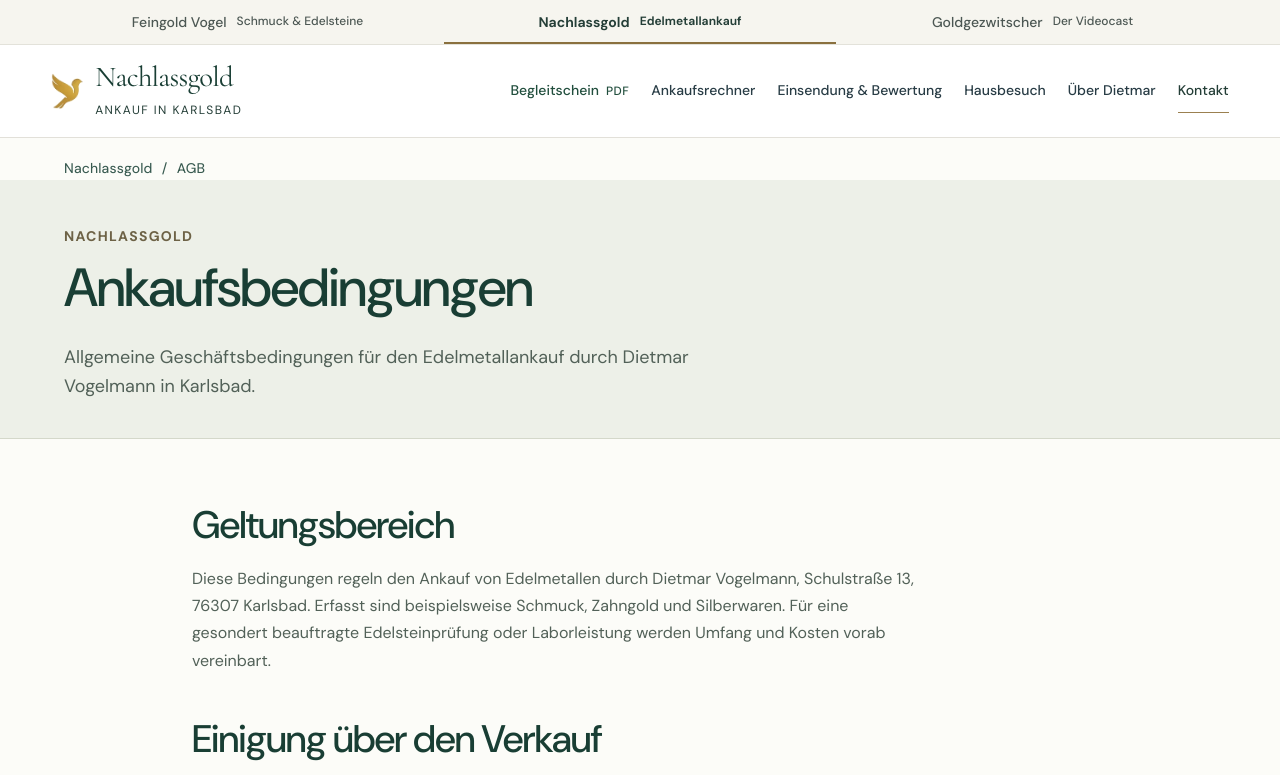
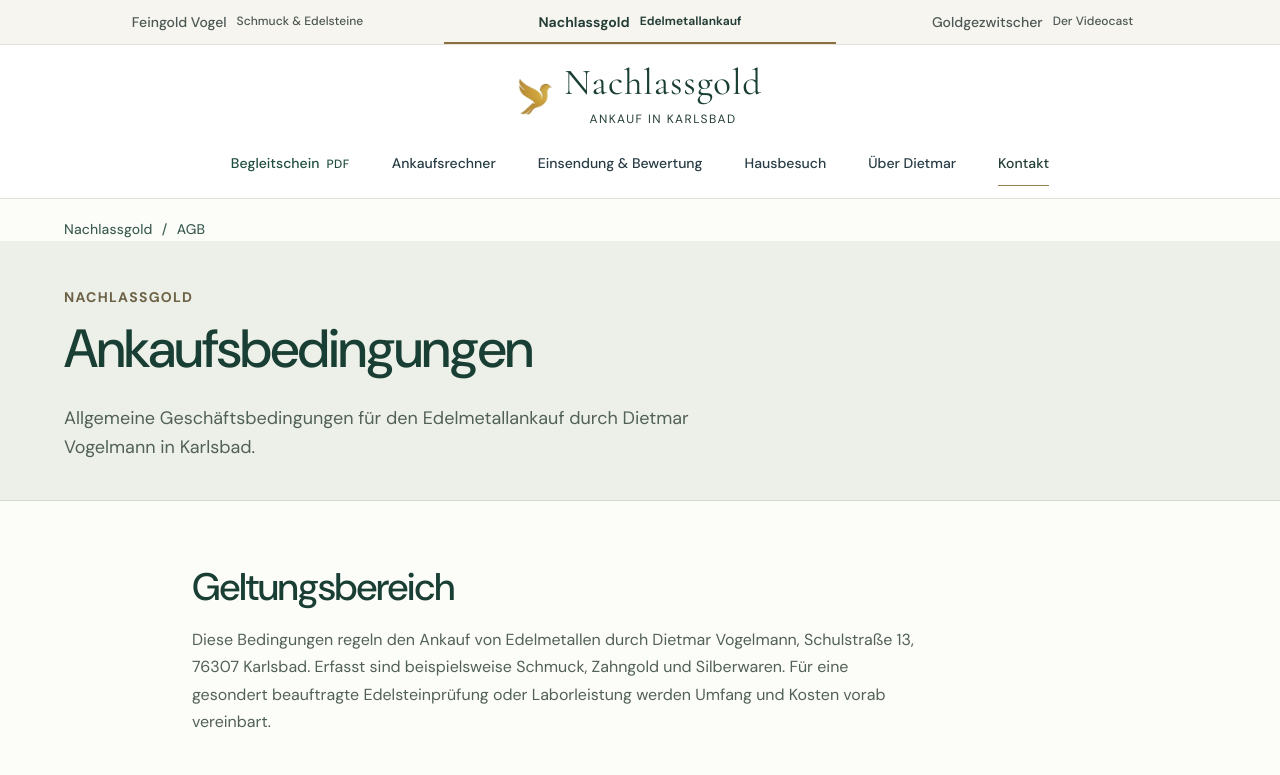
Before and after one commit to Haraldovic/nachlassgold, a plain HTML site: page agb.html in a window 1280 px wide. Shown: the top 775 px of the page. Drawn offline with Linux system fonts and the light colour scheme.

Commit message:
Center the logo above the navigation to match Feingold Vogel across all pages

```diff
--- a/agb.html
+++ b/agb.html
@@ -6,7 +6,7 @@
 <meta http-equiv="Content-Security-Policy" content="default-src 'none'; media-src 'self'; img-src 'self'; style-src 'self'; script-src 'self'; connect-src 'self'; font-src 'self'; object-src 'none'; base-uri 'none'; form-action 'none'">
 <title>AGB · Nachlassgold</title><meta name="description" content="Allgemeine Geschäftsbedingungen für den Edelmetallankauf durch Dietmar Vogelmann in Karlsbad.">
 <link rel="stylesheet" href="assets/design.css">
-<meta name="atelier-edition" content="atelier-v16">
+<meta name="atelier-edition" content="atelier-v19">
 <link rel="stylesheet" href="assets/haus-v3.css"><script src="assets/haus-v3.js?v=8" defer></script>
 <link rel="icon" type="image/webp" href="assets/haus-vogel.webp">
 <link rel="stylesheet" href="assets/journal-v4.css">
@@ -20,6 +20,7 @@
 <link rel="stylesheet" href="assets/family-v10.css?v=10"><link rel="stylesheet" href="assets/identity-v10.css?v=12"><script src="assets/experience-v10.js?v=10" defer></script>
 <link rel="stylesheet" href="assets/refinement-v13.css?v=13">
 <link rel="stylesheet" href="assets/refinement-v16.css?v=16">
+<link rel="stylesheet" href="assets/header-v19.css?v=19">
 </head><body class="nachlass page-agb journal-v4 hauslicht identity-v10">
 <a class="skip" href="#inhalt">Zum Inhalt</a>
 <header class="dv-head" data-dv-header="nachlassgold"><div class="dv-brandbar"><nav class="dv-worlds" aria-label="Die drei Marken von Dietmar Vogelmann"><a href="https://feingold-vogel.rateriser.tech/"><span>Feingold Vogel</span><small>Schmuck &amp; Edelsteine</small></a><a href="index.html" class="dv-active" aria-current="true"><span>Nachlassgold</span><small>Edelmetallankauf</small></a><a href="https://goldgezwitscher.rateriser.tech/"><span>Goldgezwitscher</span><small>Der Videocast</small></a></nav></div><div class="dv-core dv-inner"><a class="dv-logo" href="index.html" aria-label="Nachlassgold, zur Startseite"><img src="assets/haus-vogel.webp" width="77" height="85" alt=""><span><strong>Nachlassgold</strong><small>Ankauf in Karlsbad</small></span></a>
--- /dev/null
+++ b/assets/header-v19.css
@@ -0,0 +1,8 @@
+/* Shared desktop masthead, matching Feingold Vogel. Mobile keeps its existing menu. */
+@media(min-width:66.001rem){
+ body:is(.nachlass,.goldgezwitscher).identity-v10 .dv-head .dv-core{min-height:128px;flex-direction:column;align-items:center;justify-content:space-between;gap:14px;padding:20px 0 12px}
+ body:is(.nachlass,.goldgezwitscher).identity-v10 .dv-head .dv-logo strong{font:500 2.3rem/1 var(--serif);letter-spacing:.025em}
+ body:is(.nachlass,.goldgezwitscher).identity-v10 .dv-head .dv-logo img{width:34px;height:39px}
+ body:is(.nachlass,.goldgezwitscher).identity-v10 .dv-head .dv-logo small{text-align:center}
+ body:is(.nachlass,.goldgezwitscher).identity-v10 .dv-head .dv-links{gap:42px;justify-content:center}
+}
```
Also changed, not shown: ankaufsrechner.html (+2 -1 lines), bildnachweise.html (+2 -1 lines), datenschutz.html (+2 -1 lines), edelmetallkurse.html (+2 -1 lines), edelsteinatlas.html (+2 -1 lines), edelsteine.html (+2 -1 lines), fragen.html (+2 -1 lines), impressum.html (+2 -1 lines), index.html (+2 -1 lines), kontakt.html (+2 -1 lines), persoenlicher-ankauf.html (+2 -1 lines), ueber-mich.html (+2 -1 lines), versandankauf.html (+2 -1 lines).
